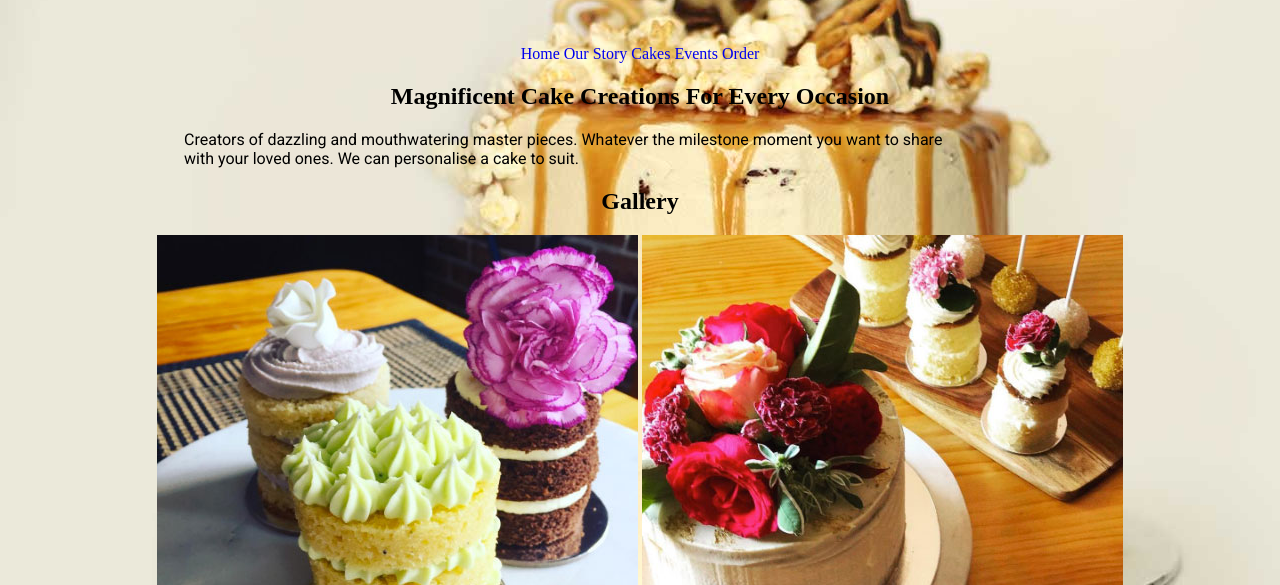
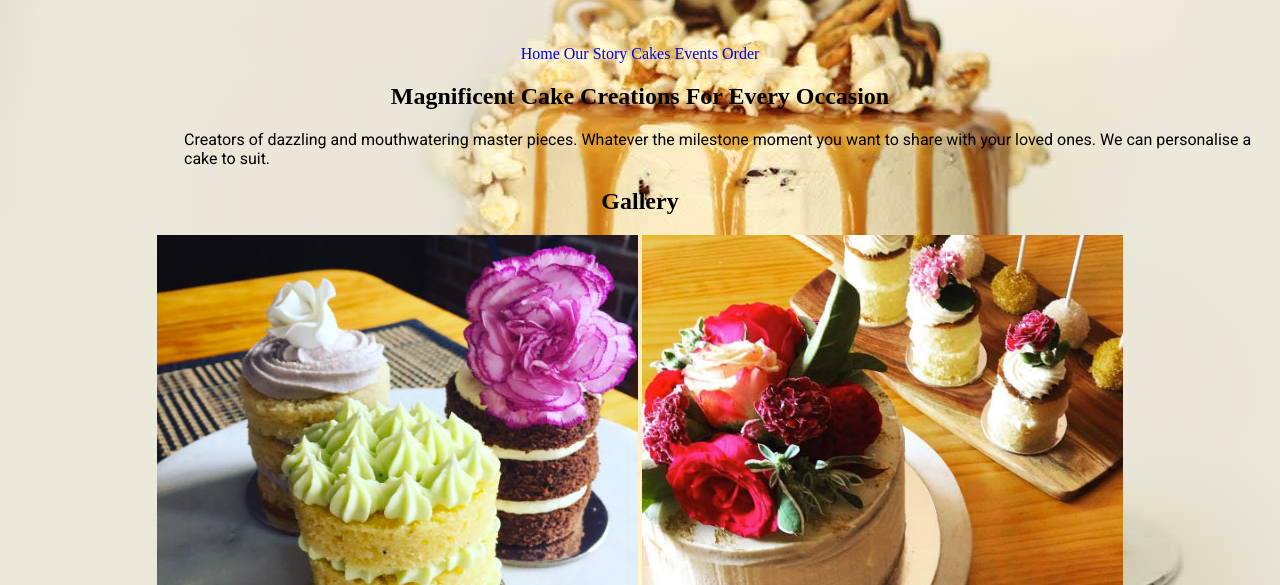
Before and after one commit to johnc321/johnc321.github.io, a plain HTML site: page unit_3/index.html in a window 1280 px wide. Shown: the part 215-800 px from the top of the page. Drawn offline with nearby package versions, Linux system fonts and the light colour scheme; files whose address does not match are found by name.

Commit message:
paragraph

```diff
--- a/unit_3/css/style.css
+++ b/unit_3/css/style.css
@@ -24,7 +24,6 @@ h1{
 .paragraph{
 	font-family: 'Roboto', sans-serif;
 	font-size: 1em;
-  	max-width: 87ch;
   	text-align: left;
   	padding-left: 176px;
 
```
